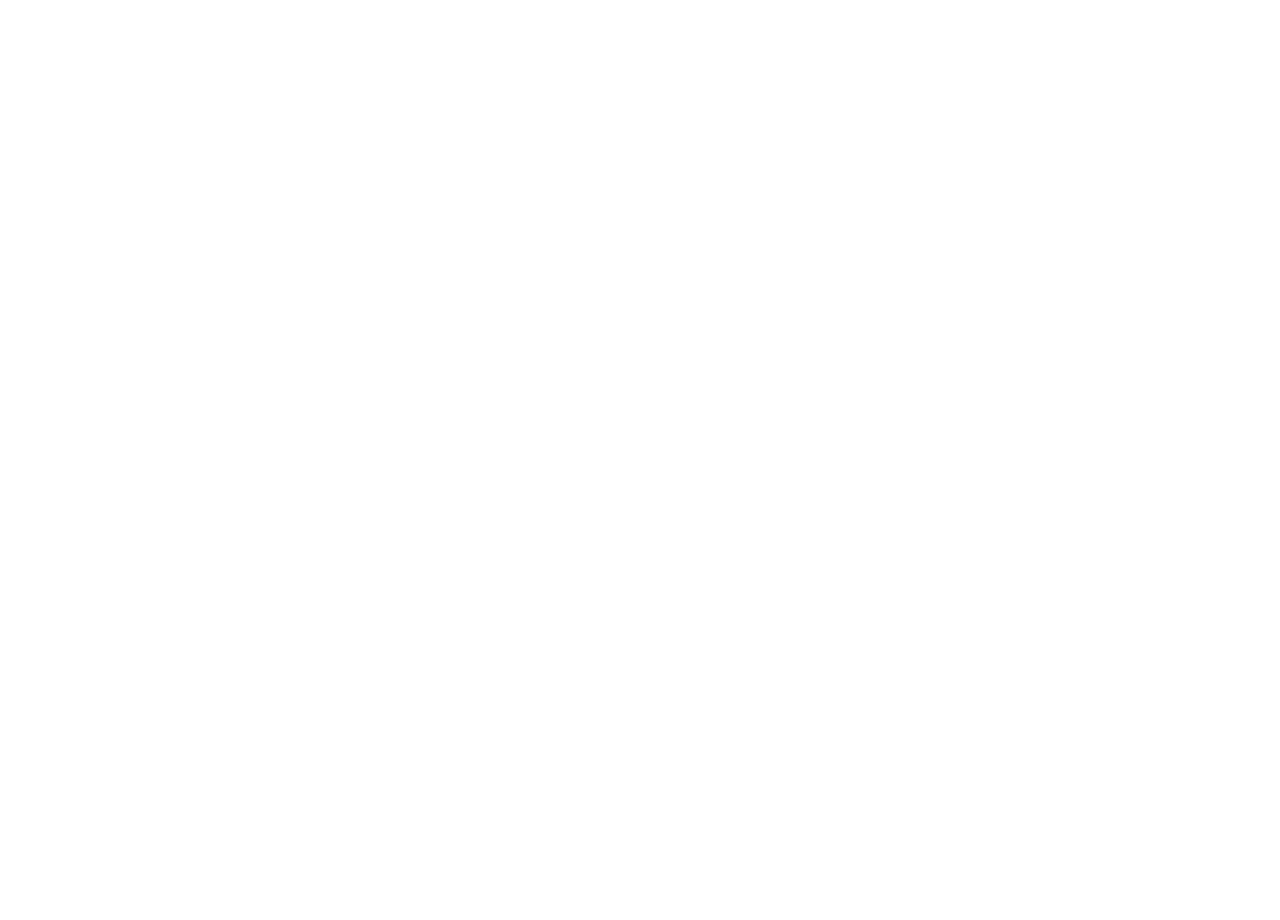
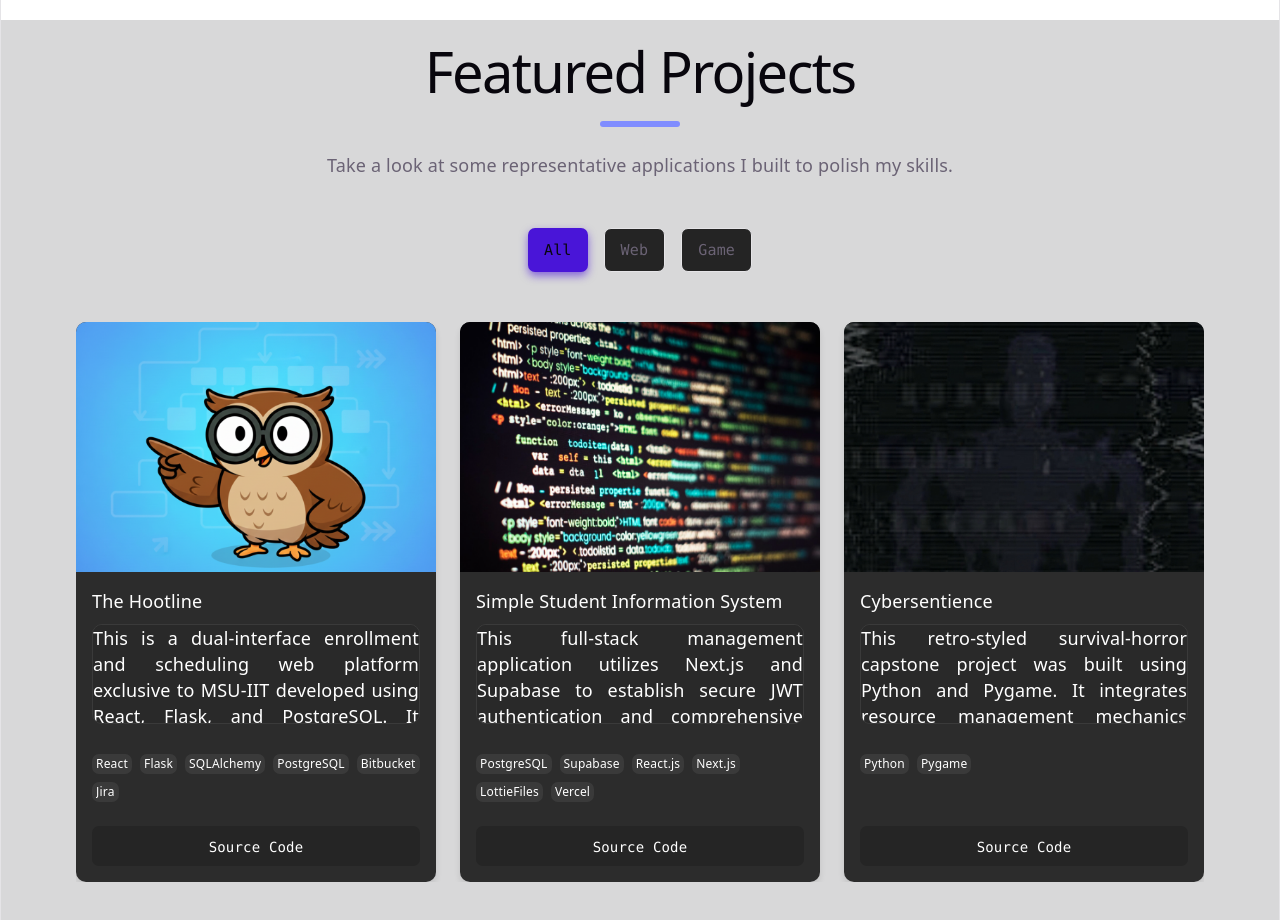
Before and after one commit to zzzeit/my-portfolio, a React (Vite) app: page / in a window 1280 px wide. Shown: the part 800-1720 px from the top of the page. Before the commit the page ends 800 px from the top, so only its background shows below. Built offline with nearby package versions, Linux system fonts and the light colour scheme.

Commit message:
Improve projects section layout

```diff
--- a/src/App.jsx
+++ b/src/App.jsx
@@ -14,8 +14,8 @@
 		<>
 			<img src={WhiteCircle} alt="White Circle" className="white-circle" />
 			<Home />
-			{/* <Projects />
-			<Contact /> */}
+			<Projects />
+			{/* <Contact /> */}
 		</>
 	)
 }
--- a/src/components/Home.jsx
+++ b/src/components/Home.jsx
@@ -15,7 +15,7 @@
 
     return (
         <Section>
-            <div className="my-home min-h-[750px] h-[calc(100svh-73px)] lg:h-[calc(100vh-73px)] lg:height-auto pl-5 pr-5 lg:pl-20 lg:pr-20 gap-10 lg:gap-35 flex-col-reverse lg:flex-row">
+            <div className="my-home min-h-[750px] h-[calc(100svh-73px)] lg:h-[calc(100vh-73px)] lg:height-auto pl-5 pr-5 lg:pl-20 lg:pr-20 gap-10 lg:gap-35 flex-col-reverse lg:flex-row mt-[70px]">
                 <div className="home-details gap-1 lg:gap-4">
                     <h1 className="leading-10 lg:leading-1.2" id="homeTitle">Hi, I'm <span className="gradient-text">Neil Anthony</span></h1>
                     <h2 className="mb-4">Aspiring Software Developer</h2>
--- a/src/components/Projects.css
+++ b/src/components/Projects.css
@@ -4,7 +4,7 @@
     flex-direction: column;
     justify-content: center;
     align-items: center;
-    height: calc(100svh - 73px);
+    /* height: calc(100svh - 73px); */
     /* gap: 140px; */
     background-color: #13141a2a;
     /* background-color:  #ffffff; */
@@ -16,20 +16,27 @@
 }
 
 .cards-section {
+    align-items: stretch;
+    justify-content: flex-start;
+    /* align-items: center; */
     display: flex;
     gap: 24px;
+    overflow-x: auto;
+    /* scrollbar-width: none; */
+    width: 100%;
 }
 
 .project-card {
-    min-width: 400px;
-    max-width: 400px;
+    /* min-width: 400px; */
+    max-width: 360px;
+    /* height: 100%; */
     /* max-height: 700px; */
     background-color: #2c2c2c;
     border-radius: 10px;
     box-shadow: 0 4px 6px rgba(0, 0, 0, 0.1);
     display: flex;
     flex-direction: column;
-    justify-content: center;
+    /* justify-content: center; */
     align-items: center;
     font-size: 18px;
     color: #333;
@@ -38,7 +45,7 @@
 
 .project-card img {
     width: 100%;
-    max-width: 400px;
+    max-width: 100%;
     height: 100%;
     max-height: 250px;
     object-fit: cover;
@@ -46,7 +53,11 @@
 }
 
 .card-text {
+    display: flex;
+    flex-direction: column;
+    flex: 1;
     box-sizing: border-box;
+    /* margin: 16px; */
     padding: 16px;
     margin: 0;
     text-align: justify;
@@ -54,10 +65,19 @@
 }
 
 .card-text p {
-    text-overflow: ellipsis;
+    /* text-overflow: ellipsis; */
     max-height: 100px;
     overflow: hidden;
+    /* overflow-x: hidden; */
+    overflow-y: scroll;
+    scrollbar-width: none;
     margin-bottom: 20px;
+}
+
+.description {
+    background-color: #292929;
+    border-radius: 10px;
+    border: 1px solid #3a3a3a;
 }
 
 .card-text h3 {
@@ -65,12 +85,14 @@
 }
 
 .button-container {
+    margin-top: auto;
     display: flex;
     gap: 16px;
 }
 
 .tag-container {
     display: flex;
+    flex-wrap: wrap;
     gap: 8px;
     overflow-x: auto;
     margin-top: 10px;
--- a/src/components/Projects.jsx
+++ b/src/components/Projects.jsx
@@ -18,18 +18,18 @@
 
 function projectCard(image, title, description, tags, link) {
     return (
-        <div className="project-card">
+        <div className="project-card min-w-[350px] lg:w-[400px]">
             <img src={image} alt={title} />
             <div className="card-text">
                 <h3 style={{ marginBottom: '10px' }}>{title}</h3>
-                <p>{description}</p>
+                <p className="description">{description}</p>
                 <div className="tag-container">
                     {tags.map((tag, index) => projectTag(tag))}
                 </div>
 
                 <div className="button-container">
-                    <Button text="Source Code" style={{ backgroundColor: '#252525', height: '40px', fontSize: '14px' }} link={link} />
-                    <Button text="View Project" style={{ height: '40px', fontSize: '14px' }} link={link} />
+                    <Button text="Source Code" style={{ backgroundColor: '#252525', height: '40px', fontSize: '14px', width: '100%' }} link={link} onClick={() => window.open(link, '_blank')} />
+                    {/* <Button text="View Project" style={{ height: '40px', fontSize: '14px' }} /> */}
                 </div>
 
             </div>
@@ -49,19 +49,19 @@
             image: Hootline,
             title: 'The Hootline',
             description:
-                "This is a dual-interface enrollment and scheduling web platform exclusive to MSU-IIT developed using React, Flask, and PostgreSQL. It features full CRUDL workflows, real-time messaging, interactive calendars, and automatic student verification logic",
-            tags: ["React", "Flask", "SQLAlchemy", "PostgreSQL", "Bitbucket"],
-            link: 'https://example.com/project1',
+                "This is a dual-interface enrollment and scheduling web platform exclusive to MSU-IIT developed using React, Flask, and PostgreSQL. It features full CRUDL workflows, real-time messaging, interactive calendars for session scheduling, and student verification logic.",
+            tags: ["React", "Flask", "SQLAlchemy", "PostgreSQL", "Bitbucket", "Jira"],
+            link: 'https://github.com/Operator-Syn/peer-tutoring-platform.git',
             category: 'Web',
         },
         {
             id: 'webssis',
             image: Webssis,
-            title: 'Web SSIS',
+            title: 'Simple Student Information System',
             description:
-                "This full-stack management application utilizes Next.js and Supabase to establish secure JWT authentication and comprehensive data workflows. It includes a protected profile media storage pipeline with file validation alongside a responsive server-side frontend interface",
-            tags: ["PostgreSQL", "Supabase", "React.js", "Next.js", "LottieFiles"],
-            link: 'https://example.com/project2',
+                "This full-stack management application utilizes Next.js and Supabase to establish secure JWT authentication and comprehensive data workflows. It includes a protected profile media storage pipeline with file validation alongside a responsive server-side frontend interface.",
+            tags: ["PostgreSQL", "Supabase", "React.js", "Next.js", "LottieFiles", "Vercel"],
+            link: 'https://github.com/zzzeit/SSIS-Web.git',
             category: 'Web',
         },
         {
@@ -69,9 +69,9 @@
             image: Cybersentience,
             title: 'Cybersentience',
             description:
-                "This retro-styled survival-horror capstone project was built using Python and Pygame. It integrates resource management mechanics and stamina systems within an atmospheric, pseudo-3D environment powered by a custom 2D raycasting engine",
+                "This retro-styled survival-horror capstone project was built using Python and Pygame. It integrates resource management mechanics and stamina systems within an atmospheric, pseudo-3D environment powered by a custom 2D raycasting engine.",
             tags: ["Python", "Pygame"],
-            link: 'https://example.com/project3',
+            link: 'https://github.com/zzzeit/Capstone-Game-Project.git',
             category: 'Game',
         },
     ]
@@ -80,7 +80,7 @@
 
     return (
         <Section id="projects">
-            <div className="my-projects">
+            <div className="my-projects h-[900px] lg:h-[calc(100svh - 73px)] pl-5 pr-5">
                 <h1 id="projectsTitle">Featured Projects</h1>
                 <div className="decorator-divider"/>
                 <h3 style={{ margin: '0' }}>Take a look at some representative applications I built to polish my skills.</h3>
@@ -98,11 +98,14 @@
                         setFilter("Game")
                     }} type={3} />
                 </div>
-                <div className="cards-section">
-                    {visibleProjects.map(p => (
-                        projectCard(p.image, p.title, p.description, p.tags, p.link)
-                    ))}
+                <div className="max-w-[100%]">
+                    <div className="cards-section">
+                        {visibleProjects.map(p => (
+                            projectCard(p.image, p.title, p.description, p.tags, p.link)
+                        ))}
+                    </div>
                 </div>
+
 
             </div>
         </Section>
```
